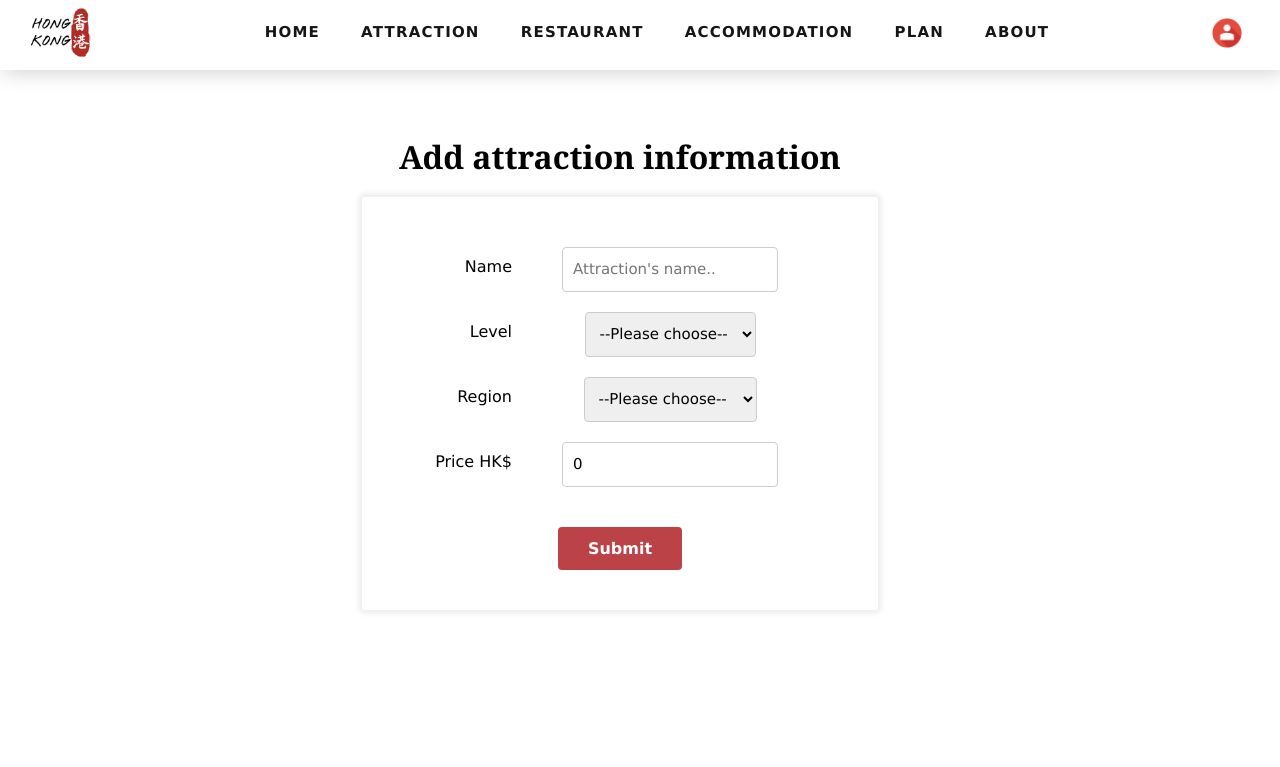
After one commit to Ddsluke/Tourism-website, a PHP site: page /admin_addAcco.php in a window 1280 px wide. The commit adds this page. Shown: the top 767 px of the page. Run offline with PHP 8.4, Linux system fonts and the light colour scheme.

Commit message:
Update Admin.html

```diff
--- /dev/null
+++ b/Html/admin_addAcco.php
@@ -0,0 +1,108 @@
+<!DOCTYPE html>
+<!--
+Author: Code Apes.
+-->
+<html>
+<head>
+	<title>add Item</title>
+	<meta charset="UTF-8">
+	<meta name="viewport" content="width=device-width, initial-scale=1.0">
+	<link type="text/css" rel="stylesheet" href="css/style.css">
+	<link type="text/css" rel="stylesheet" href="css/formStyle.css">
+	<script>
+	<!-- Space for javascript uses-->
+	function checkLevel(){
+		if (document.getElementById("type").value == "default"){
+			document.getElementById("type_error").style.display='block';
+			document.getElementById("confirm").disabled = true;
+		}
+		else{
+			document.getElementById("type_error").style.display='none';
+			document.getElementById("confirm").disabled = false;
+		}
+	}
+	function checkArea(){
+		if (document.getElementById("area").value == "default"){
+			document.getElementById("area_error").style.display='block';
+			document.getElementById("confirm").disabled = true;
+		}
+		else{
+			document.getElementById("area_error").style.display='none';
+			document.getElementById("confirm").disabled = false;
+		}
+	}
+	function checkPrice() {
+		var n = document.getElementById("price").value;
+		if (!isNaN(parseFloat(n)) && isFinite(n)) {
+			document.getElementById("price_error").style.display='block';
+			document.getElementById("confirm").disabled = true;
+		}
+		else {
+			document.getElementById("price_error").style.display='none';
+			document.getElementById("confirm").disabled = false;
+		}
+}
+
+	</script>
+</head>
+
+<body>
+<div class="wrapper">
+	<?php
+	require('topnav.php');
+	?>
+</div>
+
+<div class="form_container">
+  <h1>Add attraction information</h1>
+  <form action="/action_page.php" mothod="post">
+	<ul class="form_input">
+		<li>
+        <label for="">Name</label>
+		<input type="text" id="name" placeholder="Attraction's name.." title="No longer than 50 characters" maxlength="50">
+		</li>
+
+		<li>
+		<label for="">Level</label>
+		<select id="level" onclick="checkLevel()">
+			<option value="default">--Please choose--</option>
+			<option value="1">Level 1</option>
+			<option value="2">Level 2</option>
+			<option value="3">Level 3</option>
+			<option value="4">Level 4</option>
+			<option value="5">Level 5</option>
+		</select>
+		<div id="level_error" class="error">Please choose a level.</div>
+		</li>
+
+		<li>
+		<label for="">Region</label>
+		<select id="area" onclick="checkArea()">
+			<option value="default">--Please choose--</option>
+			<option value="male">Hong Kong Island</option>
+			<option value="female">Kowloon</option>
+			<option value="other">New Territories</option>
+		</select>
+		<div id="area_error" class="error">Please choose a region.</div>
+		</li>
+
+		<li>
+		<!--
+        <label for="" onclick="checkPrice()">Price</label>
+		<input type="text" id="price" placeholder="Attraction's price (e.g. 100.00).." title="No longer than 50 characters" maxlength="50">
+		-->
+		<label>Price HK$</label>
+		<input name="price" type="number" onlick="checkPrice()" placeholder="0" required name="price" min="0" value="0" step="0.01" title="Currency" pattern="^\d+(?:\.\d{1,2})?$">
+		</li>
+
+	    <div id="submit">
+			<input type="submit" value="Submit"/>
+        </div>
+
+	</ul>
+  </form>
+</div>
+
+</body>
+
+</html>
--- /dev/null
+++ b/Html/css/formStyle.css
@@ -0,0 +1,80 @@
+.form_container{
+	position: relative;
+	line-height: 200%;
+    top: 100px;
+    width: 520px;
+    margin: 0 auto;
+    background-color: white;
+    padding: 20px 120px 140px 80px;
+	text-align: center;
+}
+
+.error {
+	display:none;
+	font-family:Verdana, Geneva, sans-serif;
+    padding: 0px 20px;
+	margin: 8px 0;
+    border: 1px solid #ccc;
+	border-radius: 4px;
+	box-sizing: border-box;
+	border-color: #8b0000;
+	background-color:#FA8072;
+}
+
+.form_input {
+    border: 2px solid #f0f0f0;
+    border-radius: 5px;
+    box-shadow: 0px 0px 5px 2px #f0f0f0;
+	padding: 40px 50px;
+}
+
+.form_input ul li{
+    list-style: none;
+}
+
+.form_input li{
+    line-height: 44px;
+    width: auto;
+    overflow: hidden;
+}
+.form_input li label{
+    width: 100px;
+    height: 50px;
+    float: left;
+    line-height: 60px;
+    text-align: right;
+}
+
+input[type=text], input[type=password], input[type=number], select {
+	font-family:Verdana, Geneva, sans-serif;
+    padding: 10px;
+    margin: 10px;
+    display: inline-block;
+    border: 1px solid #ccc;
+    border-radius: 4px;
+    box-sizing: border-box;
+	height: 45px;
+	font-size: 15px;
+}
+
+input[type=submit] {
+	font-family:Verdana, Geneva, sans-serif;
+	font-weight: bold;
+	font-size: 16px;
+    width: 30%;
+    background-color: #BB4348;
+    color: white;
+    padding: 12px 18px;
+    margin-top: 30px;
+    border: none;
+    border-radius: 4px;
+    cursor: pointer;
+}
+
+input[type=submit]:hover {
+	font-weight: bold;
+	background-color:transparent;
+	border-color:#BB4348;
+	color: #BB4348;
+	border:2px solid;
+}
--- a/Html/topbar.php
+++ b/Html/topbar.php
@@ -6,8 +6,8 @@
 			<div class="topmenu" id="topmenu">
 				<li><a href="index.php">Home</a></li>
 				<li><a href="attraction.php">Attraction</a></li>
+				<li><a href="restaurant.php">Restaurant</a></li>
 				<li><a href="accommodation.php">Accommodation</a></li>
-				<li><a href="food.php">Food</a></li>
 				<li><a href="plan.php">Plan</a></li>
 				<li><a href="about.php">About</a></li>
 				<div id="account" class="fl_right">
--- a/Html/topnav.php
+++ b/Html/topnav.php
@@ -6,8 +6,8 @@
 			<div class="topmenu">
 				<li><a href="index.php">Home</a></li>
 				<li><a href="attraction.php">Attraction</a></li>
+				<li><a href="restaurant.php">Restaurant</a></li>
 				<li><a href="accommodation.php">Accommodation</a></li>
-				<li><a href="food.php">Food</a></li>
 				<li><a href="plan.php">Plan</a></li>
 				<li><a href="about.php">About</a></li>
 				<div id="account" class="fl_right">
```
Also changed, not shown: Html/Admin.html (+6 -6 lines), Html/Login.html (+15 -0 lines), Html/admin_addAttr.php (added, +107 -0 lines), Html/admin_addRest.php (added, +107 -0 lines), Html/attraction.php (+2 -17 lines).
